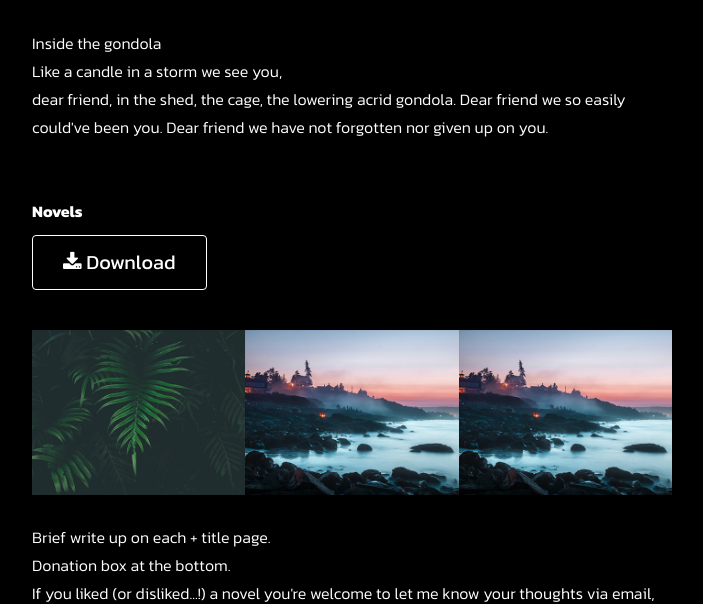
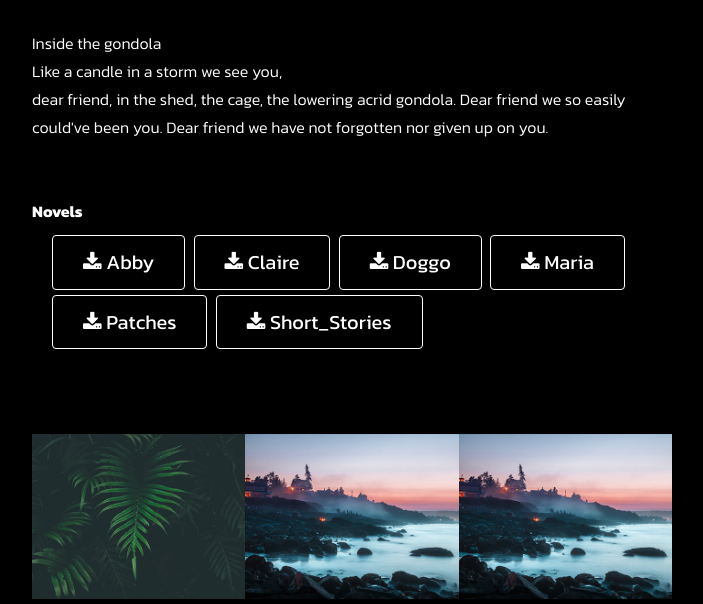
Before and after one commit to LakshmananDhuraisamy/artist, a PHP site: page /writings in a window 1280 px wide. Shown: the part 610-1214 px from the top of the page, without its empty margins (288-991 px from the left). Run offline with PHP 8.4, Linux system fonts and the light colour scheme; some libraries are stand-ins or nearby versions.

Commit message:
downloads

```diff
--- a/writings.php
+++ b/writings.php
@@ -34,6 +34,8 @@ dear friend, in the shed, the cage, the lowering acrid gondola. Dear friend we s
   padding: 12px 30px;
   cursor: pointer;
   font-size: 20px;
+  margin-bottom: 5px;
+  margin-left: 5px;
 }
 
 /* Darker background on mouse-over */
@@ -46,10 +48,18 @@ dear friend, in the shed, the cage, the lowering acrid gondola. Dear friend we s
   color: black;
 }
 
+
 </style>
-
-<a target="_blank" href="https://pdfobject.com/pdf/sample.pdf" class="download-btn btn"><i class="fa fa-download"></i> Download</a> <br><br><br>
-    <div class="full-screen-portfolio" id="portfolio">
+        <div class="container-fluid" style="margin-bottom: 20px;">
+        <?php
+        $doc_array = array("Abby", "Claire", "Doggo", "Maria", "Patches", "Short_Stories");
+        foreach ($doc_array as $doc) {
+            ?>
+            <a target="_blank" href="img/docs/<?php echo $doc; ?>.pdf" class="download-btn btn"><i class="fa fa-download"></i>  <?php echo $doc; ?></a>
+        <?php } ?>
+        </div>
+ <br><br><br>
+<div class="full-screen-portfolio" id="portfolio">
         <div class="container-fluid">
             <div class="col-md-4 col-sm-6">
                 <div class="portfolio-item">
```
